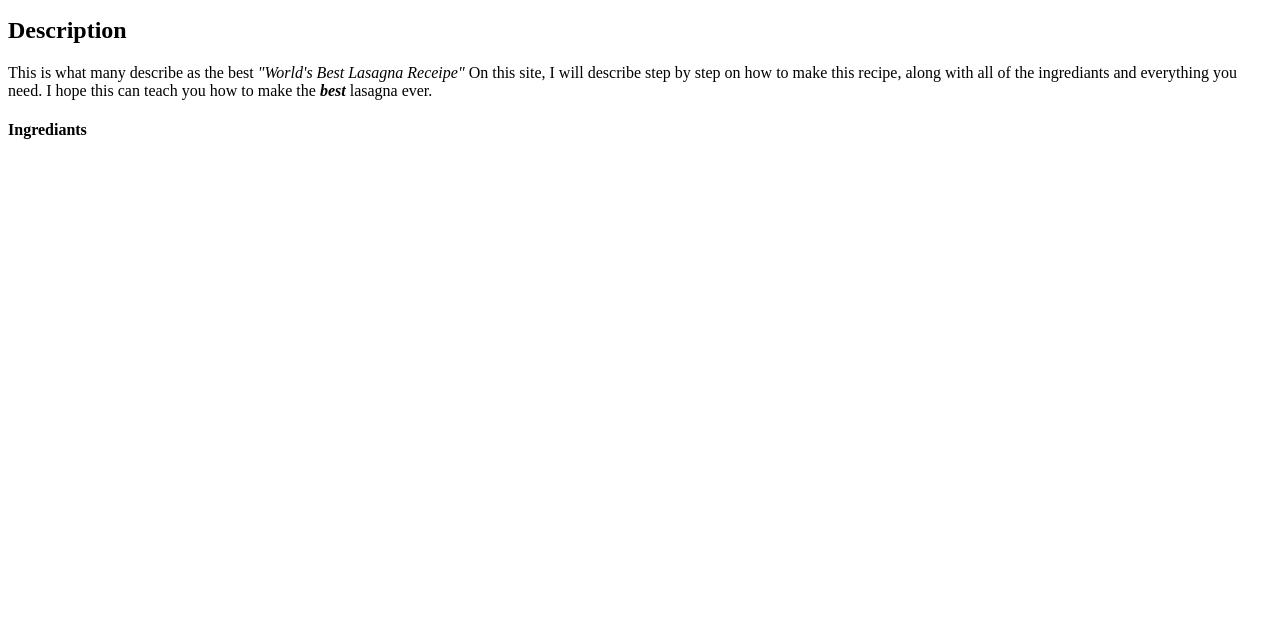
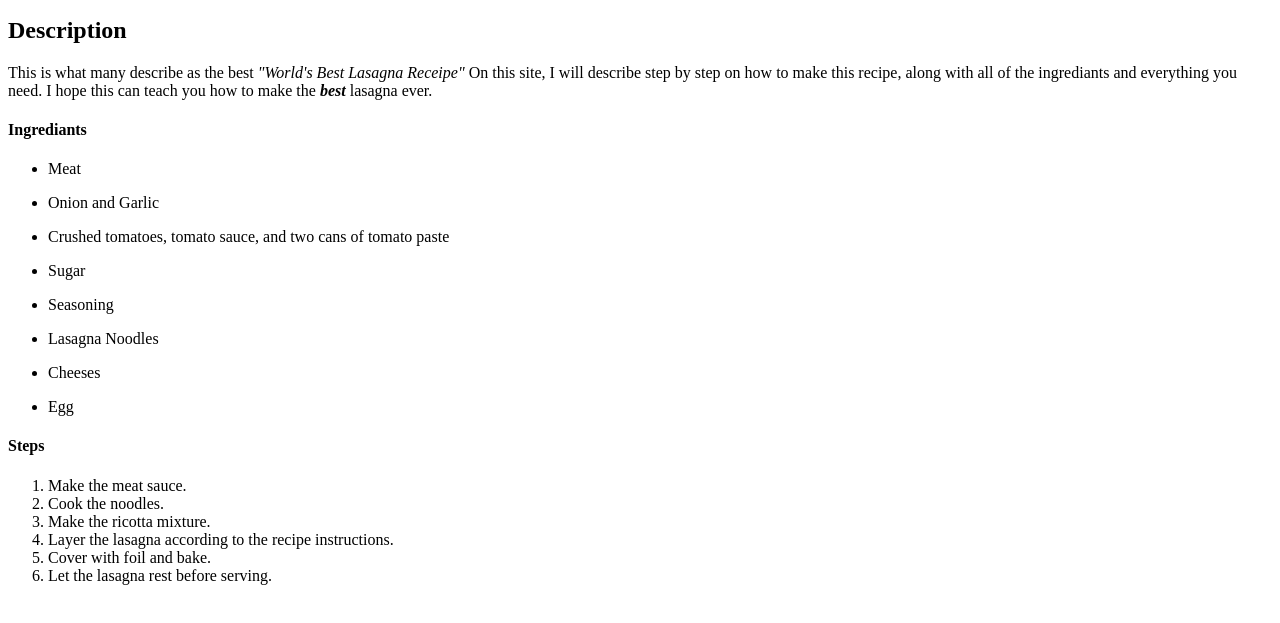
Before and after one commit to Xcelvi/odin-recipes, a plain HTML site: page recipes/lasagna.html in a window 1280 px wide. Shown: the part 101-724 px from the top of the page. Drawn offline with Linux system fonts and the light colour scheme.

Commit message:
Added lists and steps on Lasagna recipe

```diff
--- a/recipes/lasagna.html
+++ b/recipes/lasagna.html
@@ -17,6 +17,23 @@
 
     <h4>Ingrediants</H4>
 
-        <p><ul></ul></p>
+        <ul><li>Meat</li></ul>
+        <ul><li>Onion and Garlic</li></ul>
+        <ul><li>Crushed tomatoes, tomato sauce, and two cans of tomato paste</li></ul>
+        <ul><li>Sugar</li></ul>
+        <ul><li>Seasoning</li></ul>
+        <ul><li>Lasagna Noodles</li></ul>
+        <ul><li>Cheeses</li></ul>
+        <ul><li>Egg</li></ul>
+
+        <H4>Steps</H4>
+
+        <ol><li>Make the meat sauce.</li>
+            <li>Cook the noodles.</li>
+            <li>Make the ricotta mixture.</li>
+            <li>Layer the lasagna according to the recipe instructions.</li>
+            <li>Cover with foil and bake.</li>
+            <li>Let the lasagna rest before serving.</li>
+        </ol>
 </body>
 </html>
```
